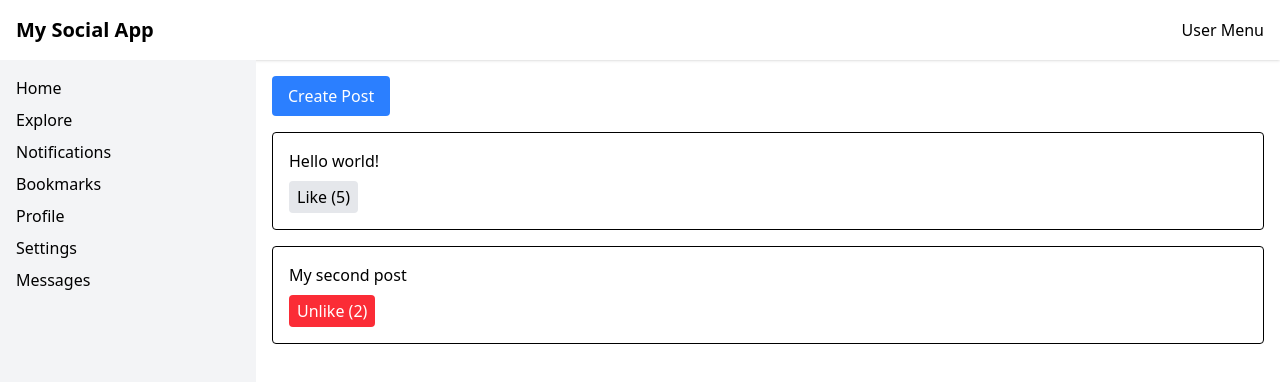
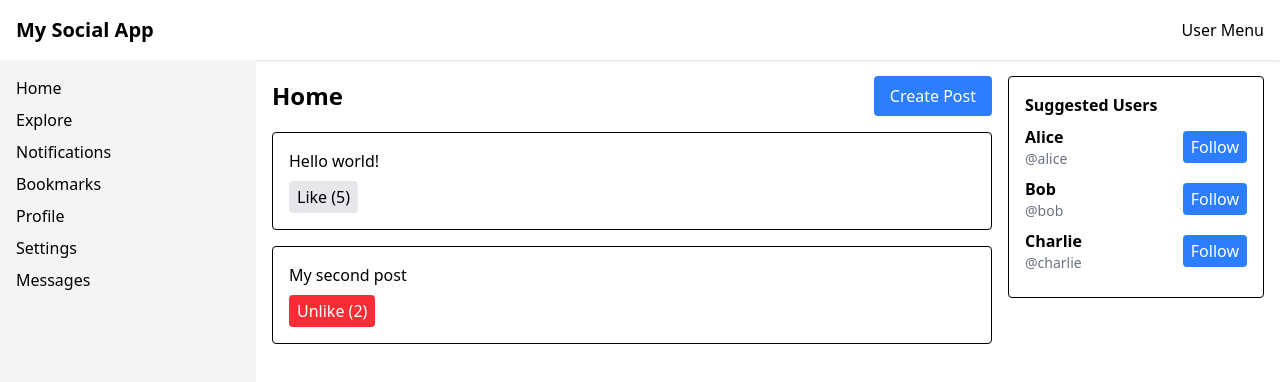
Before and after one commit to elsaferati/Social-Media, a React (Vite) app in the folder social-media/: page / in a window 1280 px wide. Shown: the top 382 px of the page. Built offline with nearby package versions, Linux system fonts and the light colour scheme.

Commit message:
updated home page

```diff
--- a/social-media/src/pages/HomePage.jsx
+++ b/social-media/src/pages/HomePage.jsx
@@ -2,24 +2,63 @@ import React, { useState } from "react";
 import PostsFeed from "../components/PostsFeed";
 import CreatePost from "../components/CreatePost";
 import ModalSystem from "../components/ModalSystem";
+import SuggestedUsers from "../components/SuggestedUsers";
 
 const HomePage = () => {
   const [isCreatePostOpen, setIsCreatePostOpen] = useState(false);
+  const [posts, setPosts] = useState([
+    { id: 1, content: "Hello world!", likes: 5, isLiked: false, userId: 2 },
+    { id: 2, content: "My second post", likes: 2, isLiked: true, userId: 1 },
+  ]);
+
+  // Suggested users example
+  const suggestedUsers = [
+    { id: 1, name: "Alice", username: "@alice" },
+    { id: 2, name: "Bob", username: "@bob" },
+    { id: 3, name: "Charlie", username: "@charlie" },
+  ];
+
+  const handleCreatePost = (content) => {
+    const newPost = {
+      id: posts.length + 1,
+      content,
+      likes: 0,
+      isLiked: false,
+      userId: 1, // current user id
+    };
+    setPosts([newPost, ...posts]);
+  };
 
   return (
-    <div className="home-page">
-      <button
-        onClick={() => setIsCreatePostOpen(true)}
-        className="bg-blue-500 text-white px-4 py-2 rounded mb-4"
-      >
-        Create Post
-      </button>
+    <div className="home-page flex flex-col md:flex-row gap-4">
+      {/* Main feed */}
+      <div className="flex-1">
+        <div className="flex justify-between items-center mb-4">
+          <h1 className="text-2xl font-bold">Home</h1>
+          <button
+            onClick={() => setIsCreatePostOpen(true)}
+            className="bg-blue-500 text-white px-4 py-2 rounded"
+          >
+            Create Post
+          </button>
+        </div>
 
-      <PostsFeed />
+        {/* Posts Feed */}
+        <PostsFeed posts={posts} />
+      </div>
 
+      {/* Sidebar */}
+      <div className="w-64 flex-shrink-0">
+        <SuggestedUsers users={suggestedUsers} />
+      </div>
+
+      {/* Create Post Modal */}
       {isCreatePostOpen && (
         <ModalSystem onClose={() => setIsCreatePostOpen(false)}>
-          <CreatePost onClose={() => setIsCreatePostOpen(false)} />
+          <CreatePost
+            onClose={() => setIsCreatePostOpen(false)}
+            onPost={handleCreatePost}
+          />
         </ModalSystem>
       )}
     </div>
```
